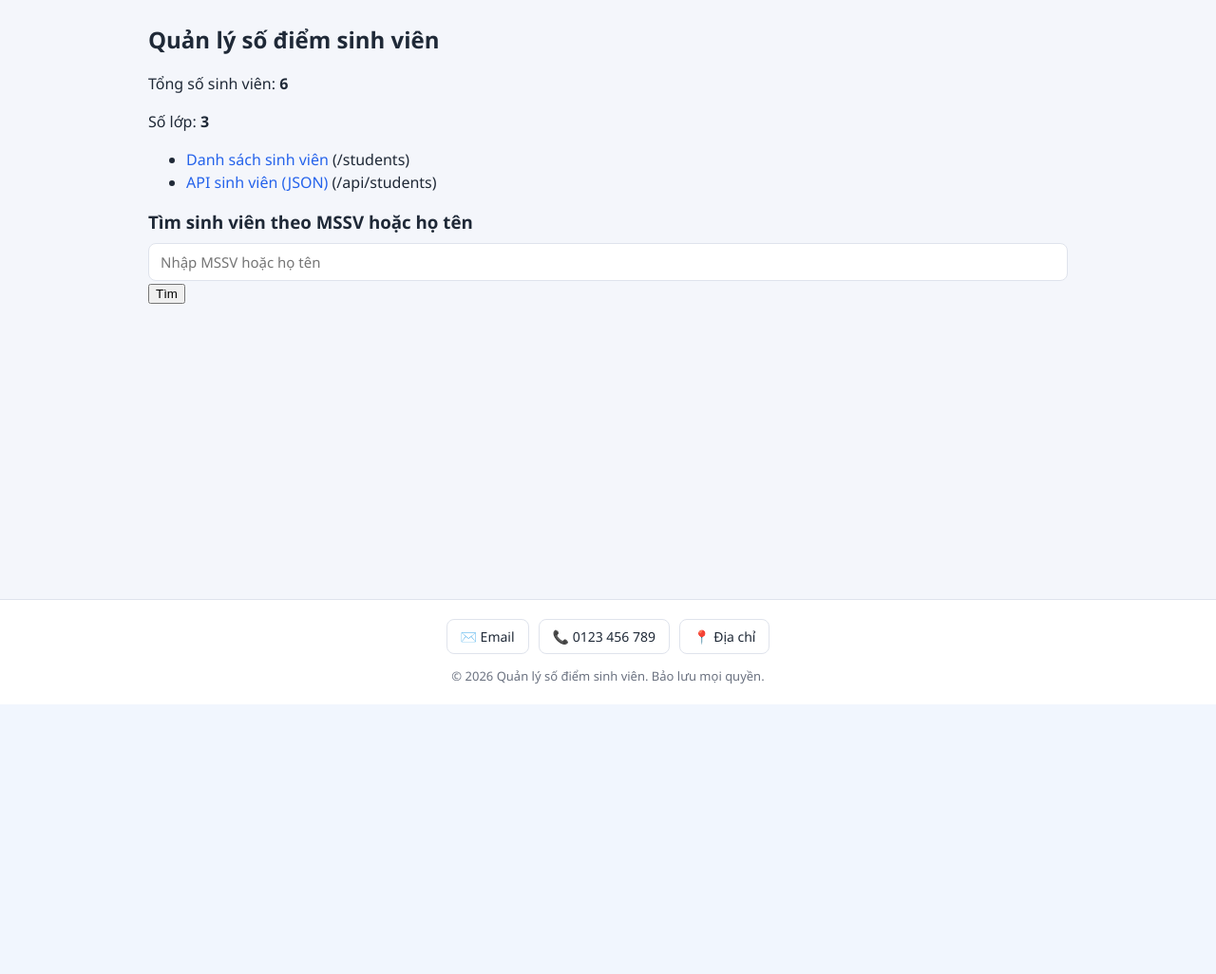
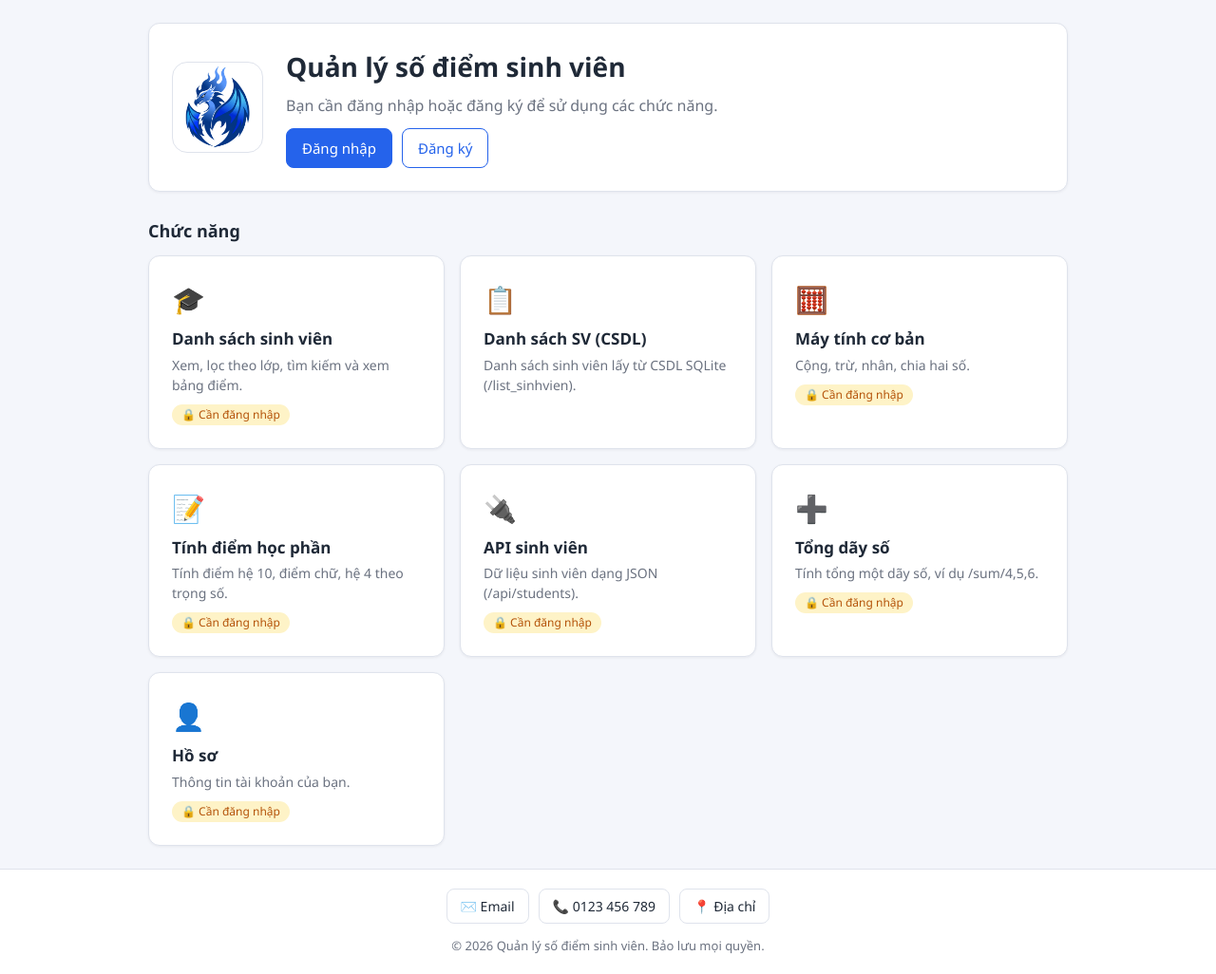
Before and after one commit to KimNguyen98/pmnm-hocphan, a Flask app: page / in a window 1280 px wide. Shown: the part 58-1084 px from the top of the page at 95% size. Before the commit the page ends 800 px from the top, so only its background shows below. Run offline with Flask 3, Linux system fonts and the light colour scheme.

Commit message:
Cập nhật trang chủ

```diff
--- /dev/null
+++ b/static/css/home.css
@@ -0,0 +1,53 @@
+/* home.css - riêng cho TRANG CHỦ (home.html) */
+.hero { display: flex; align-items: center; gap: 24px; margin-bottom: 20px; }
+
+.hero-logo {
+  width: 96px;
+  height: 96px;
+  border-radius: 16px;
+  border: 1px solid var(--border);
+  object-fit: cover;
+}
+
+.hero h1 { font-size: 28px; }
+.hero p { margin: 0 0 12px; color: var(--muted); }
+.hero-actions { display: flex; flex-wrap: wrap; gap: 10px; }
+
+/* Thống kê */
+.stats { display: grid; grid-template-columns: repeat(2, 1fr); gap: 16px; margin-bottom: 20px; }
+.stat { text-align: center; }
+.stat b { display: block; font-size: 34px; color: var(--primary); }
+.stat span { color: var(--muted); }
+
+.quick-search h3 { font-size: 17px; }
+
+/* Các thẻ chức năng */
+.section-title { margin: 28px 0 12px; font-size: 18px; }
+
+.features { display: grid; grid-template-columns: repeat(auto-fill, minmax(260px, 1fr)); gap: 16px; }
+
+.feature { display: block; color: var(--text); transition: border-color 0.15s, box-shadow 0.15s; }
+.feature:hover {
+  border-color: var(--primary);
+  box-shadow: 0 4px 14px rgba(37, 99, 235, 0.12);
+  text-decoration: none;
+}
+
+.feature .icon { font-size: 28px; }
+.feature h3 { margin: 8px 0 4px; font-size: 17px; }
+.feature p { margin: 0; color: var(--muted); font-size: 14px; }
+
+.lock {
+  display: inline-block;
+  margin-top: 10px;
+  padding: 2px 10px;
+  border-radius: 999px;
+  background: var(--warn-bg);
+  color: var(--warn);
+  font-size: 12px;
+}
+
+@media (max-width: 600px) {
+  .hero { flex-direction: column; text-align: center; }
+  .hero-actions { justify-content: center; }
+}
--- a/templates/home.html
+++ b/templates/home.html
@@ -1,18 +1,83 @@
+{# home.html - TRANG CHỦ (xem được khi chưa đăng nhập).
+   Nguồn gộp: home.html (bản gốc: lời chào, thống kê, link, form tìm) + Homes.html
+   (menu "Bài tập Flask" -> nay là các thẻ chức năng bên dưới và thanh menu trong base.html).
+   home.html gốc khai báo block content hai lần (lỗi Jinja) -> đã gộp thành một block. #}
+
 {% extends "base.html" %}
 {% block title %}Trang chủ{% endblock %}
+{% block head %}<link rel="stylesheet" href="{{ url_for('static', filename='css/home.css') }}">{% endblock %}
 
 {% block content %}
-  <h2>Quản lý số điểm sinh viên</h2>
-  <p>Tổng số sinh viên: <b>{{ tong_sv }}</b></p>
-  <p>Số lớp: <b>{{ so_lop }}</b></p>
-  <ul>
-    <li><a href="{{ url_for('students') }}">Danh sách sinh viên</a> (/students)</li>
-    <li><a href="{{ url_for('api_students') }}">API sinh viên (JSON)</a> (/api/students)</li>
-  </ul>
+{# [Nguồn: home.html] Logo + tiêu đề + lời chào theo trạng thái đăng nhập #}
+<section class="hero card">
+  <img class="hero-logo" src="{{ url_for('static', filename='img/logo.png') }}" alt="Logo">
+  <div>
+    <h1>Quản lý số điểm sinh viên</h1>
+    {% if session.user %}
+      <p>Xin chào, <b>{{ session.user }}</b>! Chọn một chức năng bên dưới hoặc trên thanh menu.</p>
+    {% else %}
+      <p>Bạn cần đăng nhập hoặc đăng ký để sử dụng các chức năng.</p>
+      <div class="hero-actions">
+        <a class="btn" href="{{ url_for('login') }}">Đăng nhập</a>
+        <a class="btn btn-outline" href="{{ url_for('register') }}">Đăng ký</a>
+      </div>
+    {% endif %}
+  </div>
+</section>
 
-  <h3>Tìm sinh viên theo MSSV hoặc họ tên</h3>
-  <form method="post" action="{{ url_for('search') }}">
-    <input name="q" placeholder="Nhập MSSV hoặc họ tên" required>
-    <button type="submit">Tìm</button>
-  </form>
+{% if session.user %}
+  {# [Nguồn: home.html] Thống kê - chỉ hiện khi đã đăng nhập #}
+  <section class="stats">
+    <div class="card stat"><b>{{ tong_sv }}</b><span>Tổng số sinh viên</span></div>
+    <div class="card stat"><b>{{ so_lop }}</b><span>Số lớp</span></div>
+  </section>
+
+  {# [Nguồn: home.html] Form tìm sinh viên #}
+  <section class="card quick-search">
+    <h3>Tìm sinh viên theo MSSV hoặc họ tên</h3>
+    <form class="inline-form" method="post" action="{{ url_for('search') }}">
+      <input type="text" name="q" placeholder="Nhập MSSV hoặc họ tên" required>
+      <button class="btn" type="submit">Tìm</button>
+    </form>
+  </section>
+{% endif %}
+
+{# [Nguồn: home.html + Homes.html + app.py] Các chức năng. Chưa đăng nhập: bấm vào sẽ bị chuyển sang đăng nhập #}
+<h2 class="section-title">Chức năng</h2>
+<section class="features">
+  <a class="feature card" href="{{ url_for('students') }}">
+    <span class="icon">🎓</span><h3>Danh sách sinh viên</h3>
+    <p>Xem, lọc theo lớp, tìm kiếm và xem bảng điểm.</p>
+    {% if not session.user %}<span class="lock">🔒 Cần đăng nhập</span>{% endif %}
+  </a>
+    <a class="feature card" href="{{ url_for('list_sinhvien') }}">
+    <span class="icon">📋</span><h3>Danh sách SV (CSDL)</h3>
+    <p>Danh sách sinh viên lấy từ CSDL SQLite (/list_sinhvien).</p>
+  </a>
+  <a class="feature card" href="{{ url_for('maytinh') }}">
+    <span class="icon">🧮</span><h3>Máy tính cơ bản</h3>
+    <p>Cộng, trừ, nhân, chia hai số.</p>
+    {% if not session.user %}<span class="lock">🔒 Cần đăng nhập</span>{% endif %}
+  </a>
+  <a class="feature card" href="{{ url_for('hocphan') }}">
+    <span class="icon">📝</span><h3>Tính điểm học phần</h3>
+    <p>Tính điểm hệ 10, điểm chữ, hệ 4 theo trọng số.</p>
+    {% if not session.user %}<span class="lock">🔒 Cần đăng nhập</span>{% endif %}
+  </a>
+  <a class="feature card" href="{{ url_for('api_students') }}">
+    <span class="icon">🔌</span><h3>API sinh viên</h3>
+    <p>Dữ liệu sinh viên dạng JSON (/api/students).</p>
+    {% if not session.user %}<span class="lock">🔒 Cần đăng nhập</span>{% endif %}
+  </a>
+  <a class="feature card" href="{{ url_for('sum_numbers', numbers=[4, 5, 6]) }}">
+    <span class="icon">➕</span><h3>Tổng dãy số</h3>
+    <p>Tính tổng một dãy số, ví dụ /sum/4,5,6.</p>
+    {% if not session.user %}<span class="lock">🔒 Cần đăng nhập</span>{% endif %}
+  </a>
+  <a class="feature card" href="{{ url_for('profile') }}">
+    <span class="icon">👤</span><h3>Hồ sơ</h3>
+    <p>Thông tin tài khoản của bạn.</p>
+    {% if not session.user %}<span class="lock">🔒 Cần đăng nhập</span>{% endif %}
+  </a>
+</section>
 {% endblock %}
```
